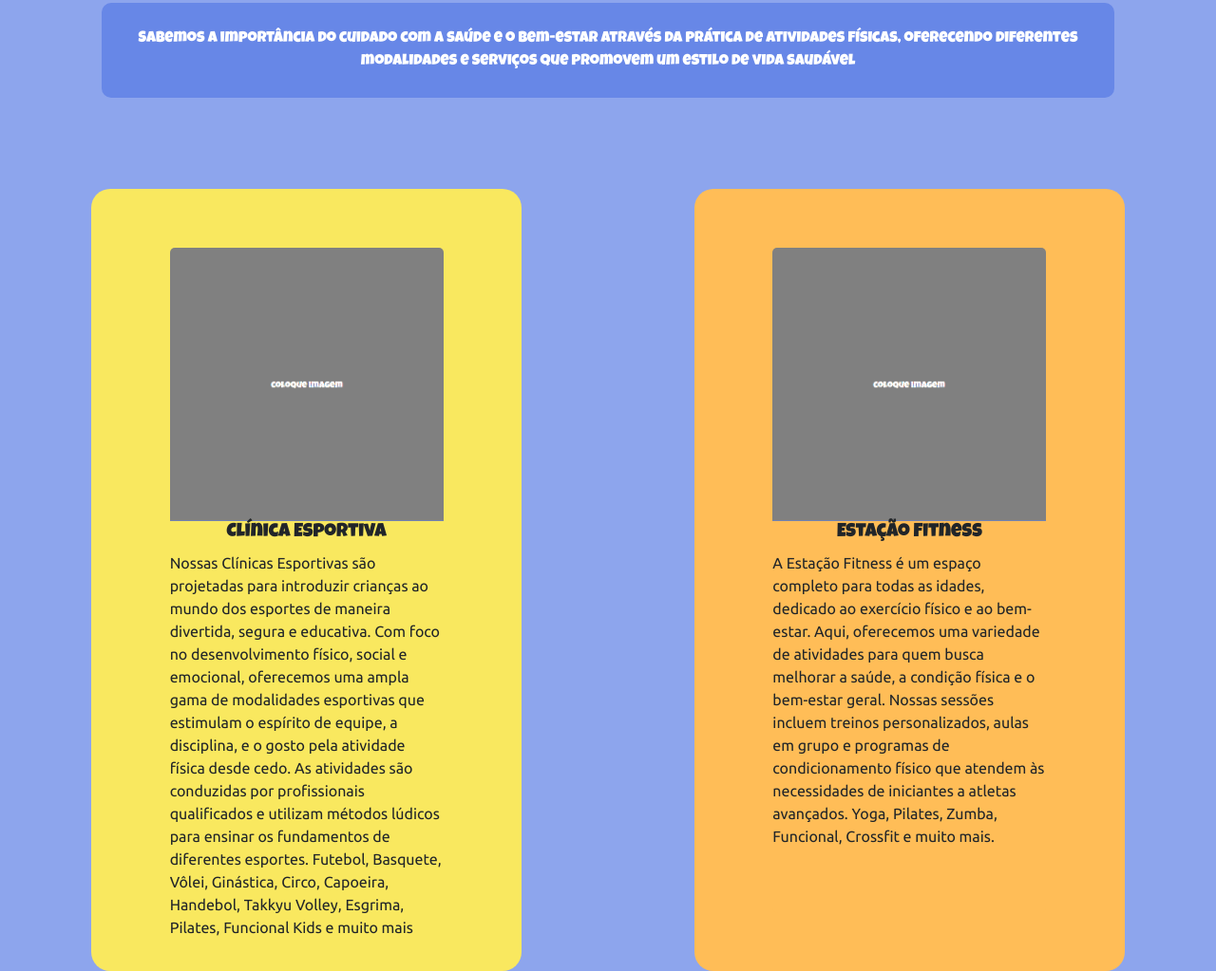
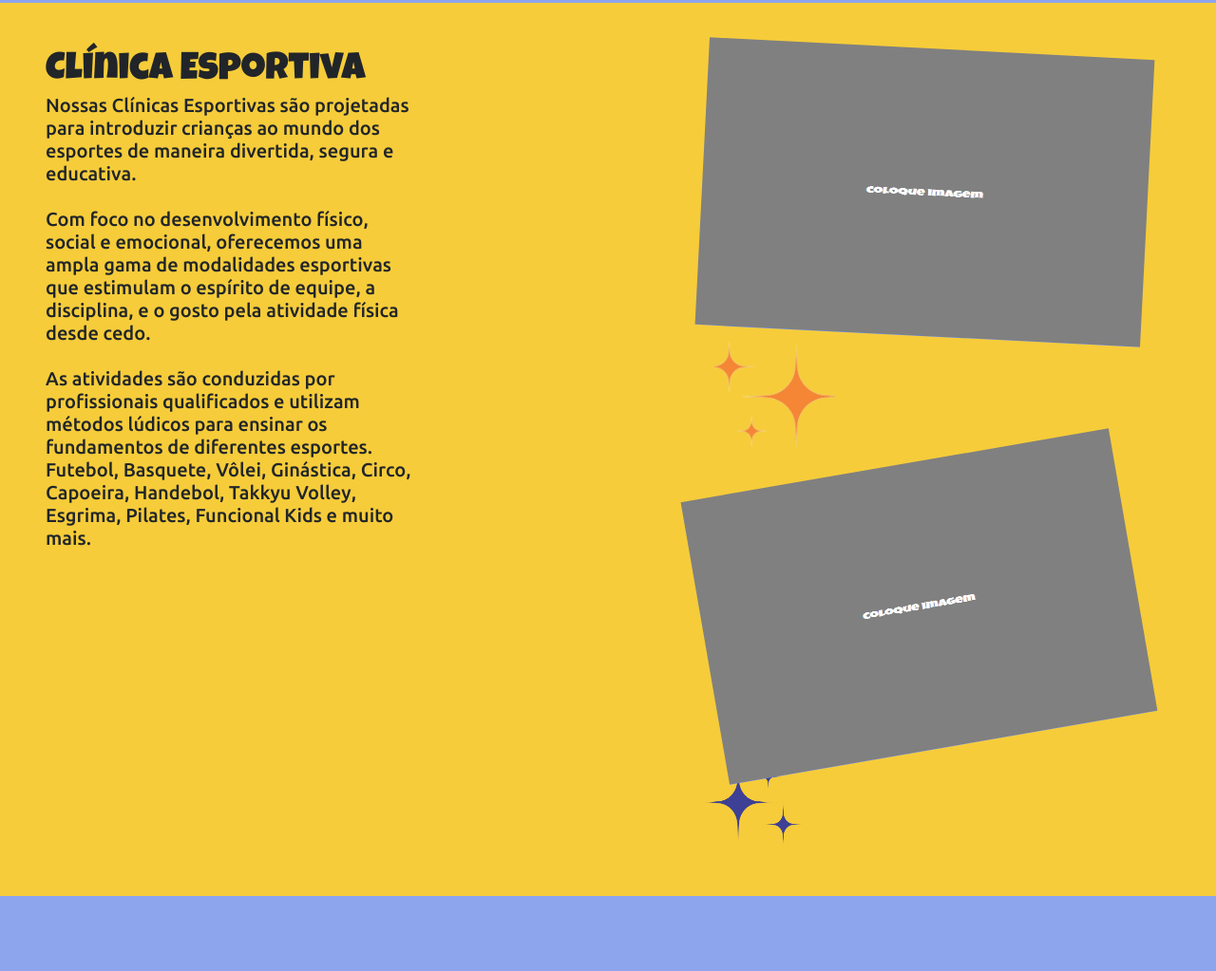
Before and after one commit to Leonardouk/Projeto-Integrador-Site-Passatempo-Educativo, a plain HTML site: page saudeBemEstar.html in a window 1280 px wide. Shown: the part 302-1325 px from the top of the page at 95% size. Drawn offline with nearby package versions, Linux system fonts and the light colour scheme.

Commit message:
Mudanças da pagina bem saudeBemEstar.html e troca de nomes nas imagens.

```diff
--- a/CSS/style_bem_estar.css
+++ b/CSS/style_bem_estar.css
@@ -36,75 +36,50 @@
     color: white;
     border-bottom: solid white 3px;
 }
-#texto1 {
-    background-color: #6787E7;
-    border-radius: 10px;
-    display: flex;
-    justify-content: center;
-    align-items: center;
-    color: white;
-    height: 100px;
-    text-align: center;
-}
-
-#card1 {
-    background-color: #F9E85F;
-    border-radius: 20px;
-}
-
-#card2 {
-    background-color: #FFBD57;
-    border-radius: 20px;
-}
-
-.card-titulo {
-    text-align: center;
-}
-
-.card-body1 {
-    background-color: #F9E85F;
-}
-
-.card-body2 {
-    background-color: #FFBD57;
-}
-
-#cardBorda1 {
-    border: #F9E85F;
-}
-
-#cardBorda2 {
-    border: #FFBD57;
-}
 
 p {
     font-family: 'Ubuntu', sans-serif;
 }
 
-#cardBorda1{
-    width: 85%;
-    height: 85%;
-    object-fit: cover;
-    background-color: #F9E85F;
+#saude_col {
+    margin-left: 93px;
 }
 
-#cardBorda2{
-    width: 85%;
-    height: 85%;
-    object-fit: cover;
-    background-color:#FFBD57;
+#container_amarelo {
+    background-color: #F6CC3A;
 }
 
-#principal {
-    background-image: url('Image/purpurina1.png');
-    background-repeat: no-repeat; /* Impede a repetição da imagem */
-    background-size: cover; /* Faz a imagem cobrir toda a área */
-    background-position: center; /* Centraliza a imagem */
+#texto61, #texto3 {
+    font-size: 30px;
 }
 
-#principal {
-    background-image: url('Image/purpurina2.png');
-    background-repeat: no-repeat; /* Impede a repetição da imagem */
-    background-size: cover; /* Faz a imagem cobrir toda a área */
-    background-position: center; /* Centraliza a imagem */
+#texto2, #texto4 {
+    font-size: 20px;
 }
+
+#imagem3 {
+    transform: rotate(2.92deg);
+    width: 468.65px;
+    height: 302.8px;
+}
+
+#imagem4 {
+    transform: rotate(-9.82deg);
+    width: 457.23px;
+    height: 302.42px;
+}
+
+#purpurina_azul {
+    width: 105px;
+    height: 106px;
+}
+
+#purpurina_laranja {
+    width: 155px;
+    height: 134px;
+}
+
+#purpurina_amarela {
+    width: 247px;
+    height: 243px;
+}
--- a/saudeBemEstar.html
+++ b/saudeBemEstar.html
@@ -10,7 +10,9 @@
         integrity="sha384-QWTKZyjpPEjISv5WaRU9OFeRpok6YctnYmDr5pNlyT2bRjXh0JMhjY6hW+ALEwIH" crossorigin="anonymous">
     <link rel="stylesheet" href="CSS/style_bem_estar.css">
     <link href="https://fonts.googleapis.com/css2?family=Luckiest+Guy&display=swap" rel="stylesheet">
-    <link href="https://fonts.googleapis.com/css2?family=Ubuntu:ital,wght@0,300;0,400;0,500;0,700;1,300;1,400;1,500;1,700&display=swap" rel="stylesheet">
+    <link
+        href="https://fonts.googleapis.com/css2?family=Ubuntu:ital,wght@0,300;0,400;0,500;0,700;1,300;1,400;1,500;1,700&display=swap"
+        rel="stylesheet">
 </head>
 
 <body>
@@ -25,63 +27,84 @@
         </nav>
     </header>
     <div class="container-fluid p-0" id="principal">
+
         <div class="col-xlg-12">
-            <div class="row col-xlg-12 d-flex justify-content-center p-5">
-                <div class="col-md-4 p-0" id="imagemLogo">
+            <div class="row col-xlg-12 d-flex justify-content-between p-5">
+                <div class="col-md-4 p-0" id="saude_col">
+                    <div class="saude" id="texto0">Saúde e bem estar</div>
+                </div>
+                <div class="col-md-2 p-0" id="imagemLogo">
                     <img src="Image/passatempoLogo.PNG" alt="">
-                </div>
-                <div class="col-md-4 p-0">
-                    <div class="saude">Saúde e bem estar</div>
                 </div>
             </div>
         </div>
-        <div class="col-xlg-12 p-0 justify-content-center align-items-center d-flex">
-            <div class="col-lg-10 align-self-center" id="texto1">
-                Sabemos a importância do cuidado com a saúde e o bem-estar através da prática de atividades físicas,
-                oferecendo diferentes modalidades e serviços que promovem um estilo de vida saudável
-            </div>
-        </div>
-        <div class="row col-xlg-8 m-5 d-flex justify-content-between p-5">
-            <div class="col-md-5 p-0 d-flex justify-content-center align-items-center" id="card1">
-                <div class="card m-5" style="width: 18rem;" id="cardBorda1">
-                    <img src="Image/coloque_imagem.PNG" class="card-img-top" alt="...">
-                    <div class="card-body1">
-                        <h5 class="card-titulo">Clínica Esportiva</h5>
-                        <p class="card-text">Nossas Clínicas Esportivas são projetadas para introduzir crianças ao
-                            mundo dos esportes de maneira divertida, segura e educativa.
+        <div class="row col-xlg-12 d-flex p-5" id="container_amarelo">
+            <div class="col-xlg-12 d-flex justify-content-between" >
+                <div class="col-md-4">
+                    <h1 id="texto1">
+                        Clínica Esportiva
+                            <p id="texto2">
+                                Nossas Clínicas Esportivas são projetadas para introduzir crianças ao
+                                mundo dos esportes de maneira divertida, segura e educativa.<br>
+                                <br>
 
                                 Com foco no desenvolvimento físico, social e emocional, oferecemos uma ampla gama de
                                 modalidades esportivas que estimulam o espírito de equipe, a disciplina, e o gosto pela
-                            atividade física desde cedo.
+                                atividade física desde cedo.<br>
+                                <br>
 
                                 As atividades são conduzidas por profissionais qualificados e utilizam métodos lúdicos para
                                 ensinar os fundamentos de diferentes esportes.
                                 Futebol, Basquete, Vôlei, Ginástica, Circo, Capoeira, Handebol, Takkyu Volley, Esgrima,
-                            Pilates, Funcional Kids e muito mais
+                                Pilates, Funcional Kids e muito mais.<br>
+                                <br>
                             </p>
+                    </h1>
+                </div>
+                <div class="col-md-5">
+                    <img src="Image/coloque_imagem.PNG" alt="" id="imagem3"><br>
+                    <img src="Image/purpurina_laranja.png" alt="" id="purpurina_laranja">
+                    <img src="Image/coloque_imagem.PNG" alt="" id="imagem4">
+                    <img src="Image/purpurina_azul.png" alt="" id="purpurina_azul">
                 </div>
             </div>
         </div>
-            <div class="col-md-5 p-0 d-flex justify-content-center align-items-center" id="card2">
-                <div class="card m-5" style="width: 18rem;" id="cardBorda2">
-                    <img src="Image/coloque_imagem.PNG" class="card-img-top" alt="...">
-                    <div class="card-body2">
-                        <h5 class="card-titulo ">Estação Fitness</h5>
-                        <p class="card-text">A Estação Fitness é um espaço completo para todas as idades, dedicado ao
-                            exercício físico e ao bem-estar.
 
+        <br>
+        <br> <!-- pula linha-->
+        <br>
+        <br>
+
+        <div class="row col-xlg-12 d-flex p-5" id="container_amarelo">
+            <div class="col-xlg-12 d-flex justify-content-between" >
+                <div class="col-md-4">
+                    <h1 id="texto3">
+                        Estação Fitness
+                            <p id="texto4">
+                                A Estação Fitness é um espaço completo para todas as idades, dedicado ao
+                            exercício físico e ao bem-estar.<br>
+                            <br>
                             Aqui, oferecemos uma variedade de atividades para quem busca melhorar a saúde, a condição
                             física e o bem-estar geral. Nossas sessões incluem treinos personalizados, aulas em grupo e
                             programas de condicionamento físico que atendem às necessidades de iniciantes a atletas
-                            avançados.
-
-                            Yoga, Pilates, Zumba, Funcional, Crossfit e muito mais.
+                            avançados.<br>
+                            <br>
+                            Yoga, Pilates, Zumba, Funcional, Crossfit e muito mais.<br>
+                            <br>
                             </p>
+                    </h1>
+                </div>
+                <div class="col-md-5">
+                    <img src="Image/coloque_imagem.PNG" alt="" id="imagem3"><br>
+                    <img src="Image/purpurina_laranja.png" alt="" id="purpurina_laranja">
+                    <img src="Image/coloque_imagem.PNG" alt="" id="imagem4">
+                    <img src="Image/purpurina_azul.png" alt="" id="purpurina_azul">
                 </div>
             </div>
         </div>
     </div>
 
+
 <body>
 
 </html>
```
Also changed, not shown: Image/purpurina_amarela.png (renamed from Image/purpurina1.png), Image/purpurina_azul.png (added), Image/purpurina_laranja.png (renamed from Image/purpurina2.png). Lines whose indentation alone changed are shown as unchanged.
